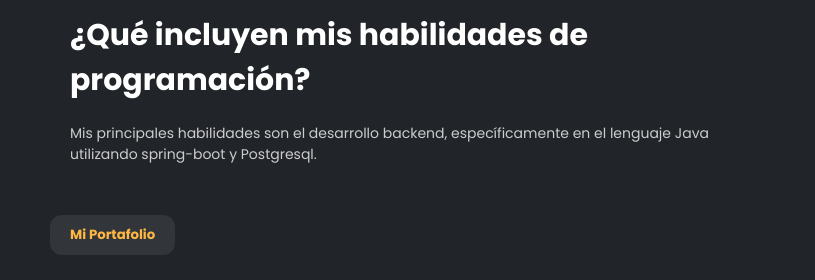
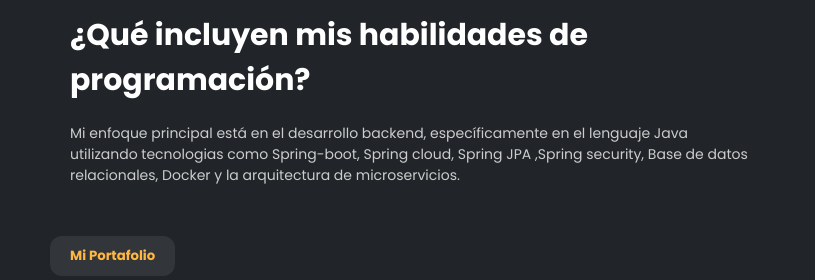
Before and after one commit to AAragonDev/Portfolio, a plain HTML site: page index.html in a window 1280 px wide. Shown: the part 1240-1520 px from the top of the page, 0-815 px from the left. Drawn offline with nearby package versions, Linux system fonts and the light colour scheme.

Commit message:
se agregaron habilidades

```diff
--- a/index.html
+++ b/index.html
@@ -56,7 +56,7 @@
             <div class="info">
                 <h3>¿Qué incluyen mis habilidades de programación?</h3>
                 <p>
-                    Mis principales habilidades son el desarrollo backend, específicamente en el lenguaje Java utilizando spring-boot y Postgresql.
+                    Mi enfoque principal está en el desarrollo backend, específicamente en el lenguaje Java utilizando tecnologias como Spring-boot, Spring cloud, Spring JPA ,Spring security, Base de datos relacionales, Docker y la arquitectura de microservicios.
                 </p>
             </div>
         </div>
```
